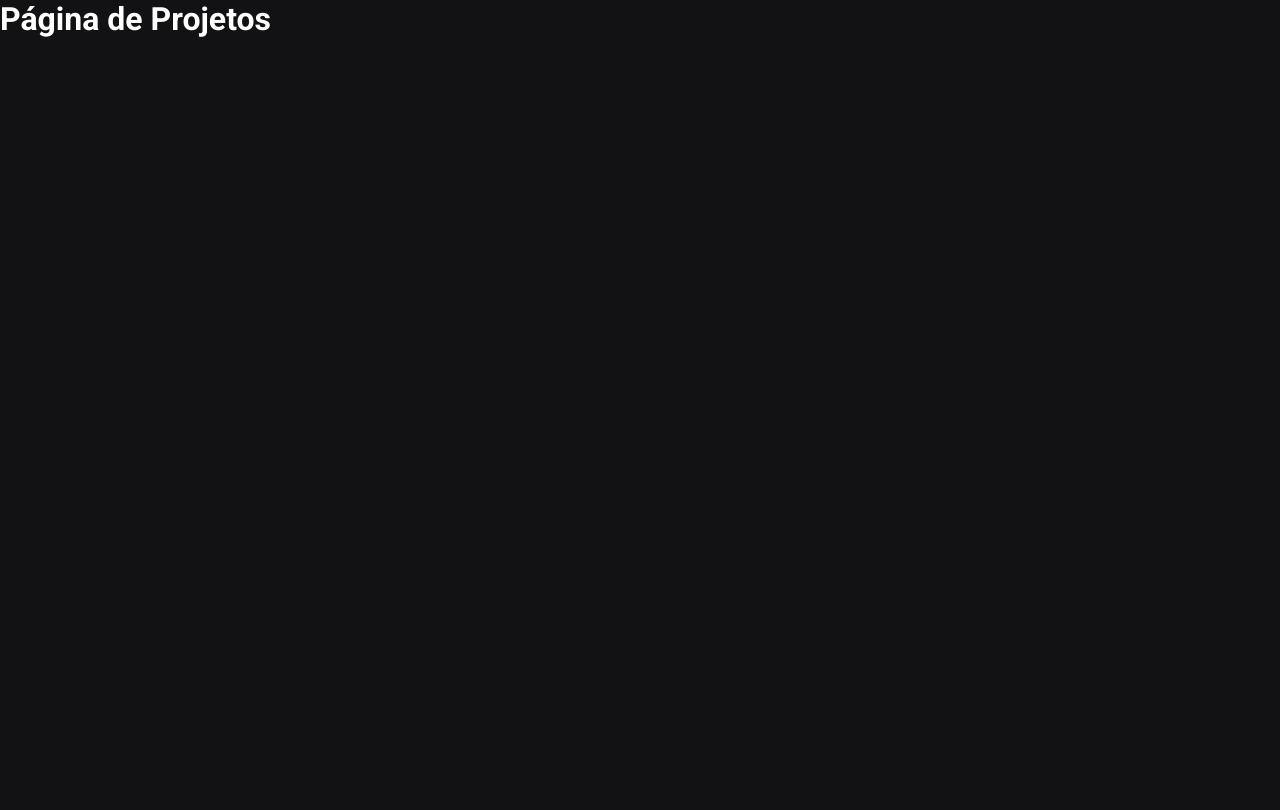
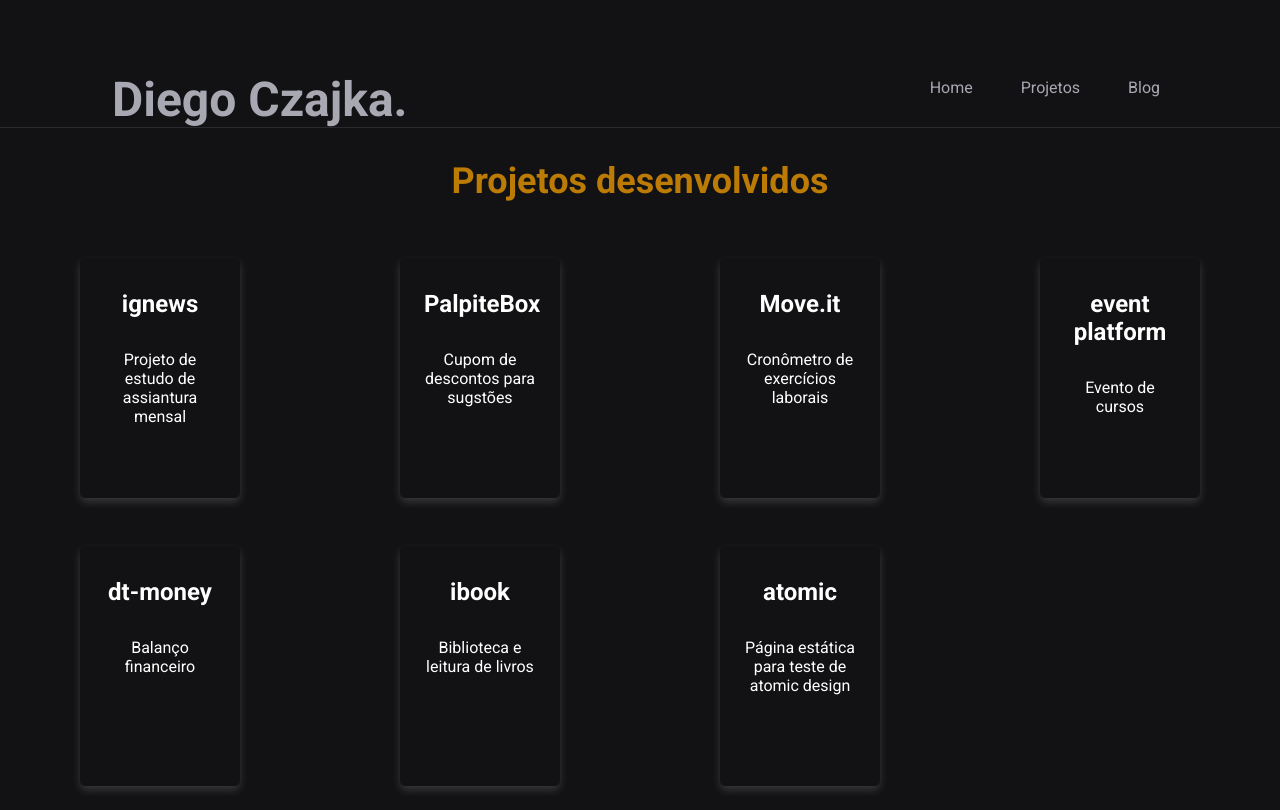
Before and after one commit to diegoHDCz/myPortfolio, a React (Vite) app: page /projetos in a window 1280 px wide. Built offline with nearby package versions, Linux system fonts and the light colour scheme.

Commit message:
projects and cards

```diff
--- a/src/Router.tsx
+++ b/src/Router.tsx
@@ -12,7 +12,7 @@ export function Router() {
     <Routes>
       <Route path="" element={<Home />} />
       <Route path="projetos" element={<Developed />} />
-      <Route path=" blog" element={<Blog />} />
+      <Route path="blog" element={<Blog />} />
     </Routes>
   );
 }
--- /dev/null
+++ b/src/components/CardProjects/index.tsx
@@ -0,0 +1,28 @@
+import { useState } from "react";
+import styles from "./styles.module.scss";
+interface CardProjectsProps {
+  title: string;
+  url_link: string;
+  descripion: string;
+}
+export function Cardprojects({
+  title,
+  url_link,
+  descripion,
+}: CardProjectsProps) {
+  const [isShown, setIsShown] = useState(false);
+
+
+  return (
+    <a target="_blank" href={url_link}>
+      <div
+        className={styles.Container}
+        onMouseEnter={() => setIsShown(true)}
+        onMouseLeave={() => setIsShown(false)}
+      >
+        <h1>{title}</h1>
+        {isShown ? <p>Clique para visitar a página</p> : <p>{descripion}</p>}
+      </div>
+    </a>
+  );
+}
--- /dev/null
+++ b/src/components/CardProjects/styles.module.scss
@@ -0,0 +1,30 @@
+.Container {
+  margin: 1.5rem auto;
+  box-shadow: 0 4px 8px 0 rgba(209, 208, 208, 0.2);
+  transition: 0.3s;
+  border-radius: 5px;
+  padding: 2rem 1.5rem;
+  width: 10rem;
+  height: 15rem;
+  text-align: center;
+  justify-content: center;
+  align-items: center;
+
+  /* 5px rounded corners */
+  &:hover {
+    width: 9rem;
+    height: 14rem;
+    box-shadow: 0 4px 8px 0 rgba(247, 247, 161, 0.5);
+
+  }
+  h1 {
+
+    margin-bottom: 2rem;
+    text-align: center;
+
+  }
+  p {
+    text-align: center;
+
+  }
+}
--- a/src/components/Header/index.tsx
+++ b/src/components/Header/index.tsx
@@ -1,17 +1,18 @@
 import { Logo } from "../Logo";
 import styles from "./styles.module.scss";
-import { Link } from "react-router-dom";
+import { Link, useLocation } from "react-router-dom";
 export function Header() {
+ const {pathname}  = useLocation()
+
   return (
     <>
       <header className={styles.headerContainer}>
         <div className={styles.headerContent}>
           <Logo />
           <nav>
-              <Link to="/">Home</Link>
-              <Link to="/projetos">Projetos</Link>
-              <Link to="/blog">Blog</Link>
-
+            <Link to="/">Home</Link>
+            <Link to="/projetos">Projetos</Link>
+            <Link to="/blog">Blog</Link>
           </nav>
         </div>
       </header>
--- a/src/pages/Blog/index.tsx
+++ b/src/pages/Blog/index.tsx
@@ -1,3 +1,13 @@
+import { Header } from "../../components/Header";
+import styles from './styles.module.scss'
+
 export function Blog() {
-  return <h1>Em consutrção....</h1>
+  return (
+    <>
+      <Header />
+      <div className={styles.Container}>
+      <h1>Em consutrção....</h1>
+      </div>
+    </>
+  );
 }
--- /dev/null
+++ b/src/pages/Blog/styles.module.scss
@@ -0,0 +1,6 @@
+.Container {
+  display: flex;
+  justify-content: center;
+  align-items: center;
+  margin-top: 30vh;
+}
--- a/src/pages/Developed/index.tsx
+++ b/src/pages/Developed/index.tsx
@@ -1,5 +1,53 @@
+import { useEffect } from "react";
+import { Cardprojects } from "../../components/CardProjects";
+import { Header } from "../../components/Header";
+import styles from "./styles.module.scss";
 export function Developed() {
   return (
-    <h1>Página de Projetos</h1>
-  )
+    <>
+      <Header />
+      <main className={styles.Container}>
+        <header>
+          <h1>Projetos desenvolvidos</h1>
+        </header>
+      </main>
+      <section className={styles.Content}>
+        <Cardprojects
+          title="ignews"
+          url_link="https://ignews-one-beta.vercel.app/"
+          descripion="Projeto de estudo de assiantura mensal"
+        />
+        <Cardprojects
+          title="PalpiteBox"
+          url_link="https://vercel.com/diegohdcz/fullstack-master"
+          descripion="Cupom de descontos para sugstões"
+        />
+        <Cardprojects
+          title="Move.it"
+          url_link="https://moveit-rocketseat-seven.vercel.app/"
+          descripion="Cronômetro de exercícios laborais"
+        />
+        <Cardprojects
+          title="event platform"
+          url_link="https://lab2-event-platform.vercel.app/"
+          descripion="Evento de cursos"
+        />
+        <Cardprojects
+          title="dt-money"
+          url_link="https://dtmoney-ignite-rouge.vercel.app/"
+          descripion="Balanço financeiro"
+        />
+        <Cardprojects
+          title="ibook"
+          url_link="https://ibook-zeta.vercel.app/"
+          descripion="Biblioteca e leitura de livros"
+        />
+        <Cardprojects
+          title="atomic"
+          url_link="https://atomic-design-brown.vercel.app/"
+          descripion="Página estática para teste de atomic design"
+        />
+      </section>
+    </>
+  );
 }
--- /dev/null
+++ b/src/pages/Developed/styles.module.scss
@@ -0,0 +1,25 @@
+.Container {
+  display: flex;
+  align-items: center;
+
+  flex-direction: column;
+
+  header {
+    color: var(--yellow-900);
+    margin-top: 2rem;
+    font-size: large;
+    font-weight: bold;
+  }
+
+}
+
+.Content {
+
+  display: grid;
+  grid-template-columns: 1fr 1fr 1fr 1fr;
+
+}
+
+section {
+  margin-top: 2rem;
+}
--- a/src/pages/Home/index.tsx
+++ b/src/pages/Home/index.tsx
@@ -12,17 +12,20 @@ export function Home() {
           github ou linkedin para me conhecer melhor, ou caso gostaria de falar
           comigo me envie uma mensagem no whatsApp.
         </p>
-        <SiGithub>
-          {" "}
-          <a href=""></a>
-        </SiGithub>
-        <SiLinkedin>
-          {" "}
-          <a href=""></a>
-        </SiLinkedin>
-        <SiWhatsapp>
-        <a href="https://api.whatsapp.com/send?phone=SeuNúmero&text=SuaMensagem"></a>
-        </SiWhatsapp>
+
+
+      </div>
+      <div className={styles.iconsRow}>
+      <a target="_blank" href="https://github.com/diegoHDCz">
+          <SiGithub size={24} />
+        </a>
+        <a target="_blank" href="https://www.linkedin.com/in/diego-czajka-6a82191b2/">
+          <SiLinkedin size={24} />
+        </a>
+
+        <a target="_blank" href="https://api.whatsapp.com/send?phone=45984090113&text=Olá, vamos falar de desenvolvimento?">
+          <SiWhatsapp size={24} />
+        </a>
       </div>
       <Skills />
     </>
--- a/src/pages/Home/styles.module.scss
+++ b/src/pages/Home/styles.module.scss
@@ -9,7 +9,7 @@
 }
 
 .homeContent {
-  margin:0 20rem ;
+  margin: 0 20rem;
   font-size: 1.2rem;
   color: var(--gray-300);
   line-height: 2.5rem;
@@ -17,3 +17,18 @@
   -moz-osx-font-smoothing: grayscale;
 
 }
+
+.iconsRow {
+  display: flex;
+  align-items: center;
+  justify-content: center;
+
+  a {
+    margin: 0 2.2rem;
+    transition: 0.3s;
+  &:hover {
+    color: var(--yellow-900);
+  }
+  }
+
+}
--- a/src/styles/global.scss
+++ b/src/styles/global.scss
@@ -15,6 +15,7 @@
   --gray-900: #121214;
 
   --cyan-500: #61dafb;
+  --yellow-200: ##f7f7a180;
   --yellow-500: #eba417;
   --yellow-900: #f7a000bd;
 }
```
Also changed, not shown: src/assets/logoDiego.png (deleted).
